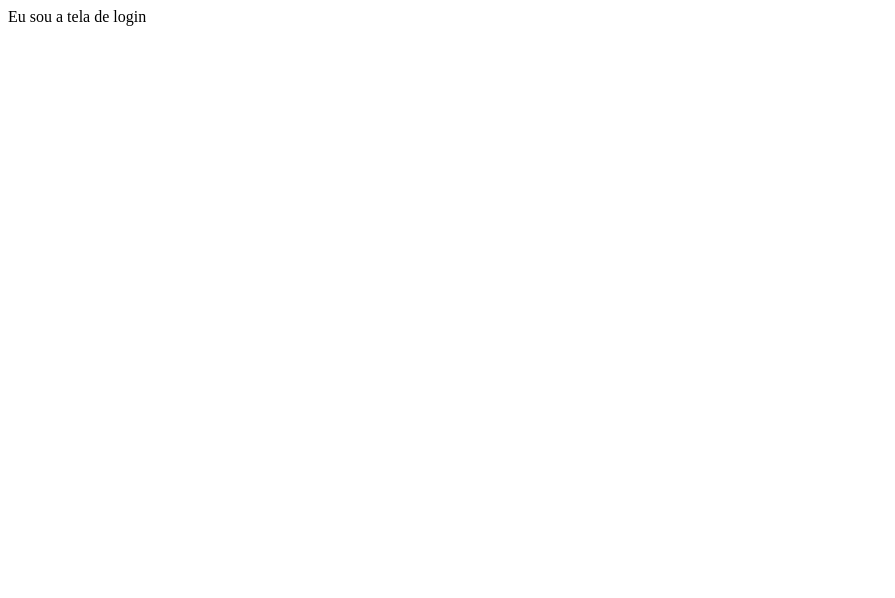
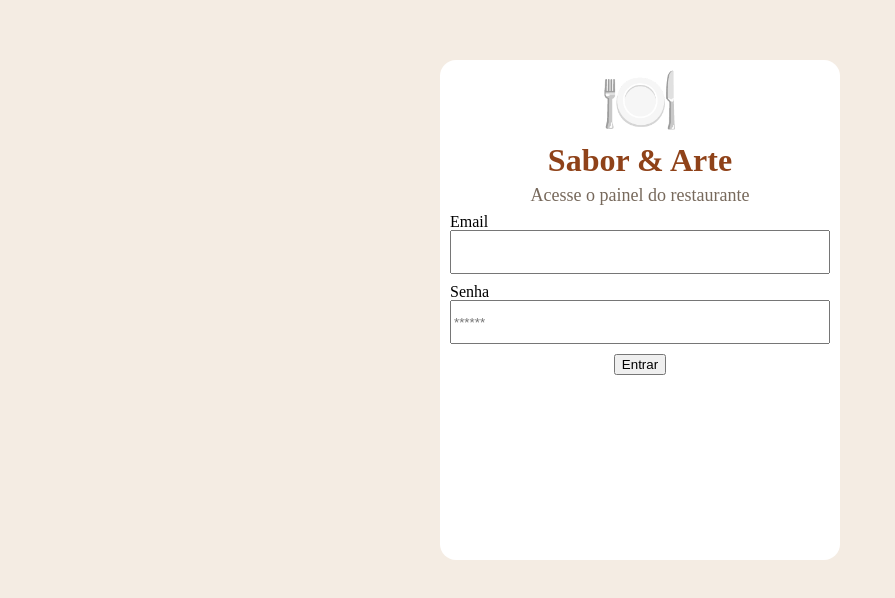
Before and after one commit to Desenvolvimento-WEB-FullStack/frontend_restaurante, a React (Vite) app: page / in a window 1280 px wide. Shown: the top 598 px of the page, without its empty margins (0-895 px from the left). Built offline with nearby package versions, Linux system fonts and the light colour scheme.

Commit message:
adiciona tela de login parcial

```diff
--- a/package.json
+++ b/package.json
@@ -33,5 +33,6 @@
     "typescript": "~6.0.2",
     "typescript-eslint": "^8.65.0",
     "vite": "^8.2.0"
-  }
+  },
+  "packageManager": "yarn@1.22.22+sha1.ac34549e6aa8e7ead463a7407e1c7390f61a6610"
 }
--- /dev/null
+++ b/src/index.module.css
@@ -0,0 +1,13 @@
+body {
+  background: #f4ece3;
+}
+
+.containerInput {
+  display: flex;
+  flex-direction: column;
+  width: 100%;
+}
+
+.containerInput input {
+  height: 38px;
+}
--- a/src/main.tsx
+++ b/src/main.tsx
@@ -7,7 +7,8 @@ import Mesas from "./pages/Mesas/Mesas";
 import PedidosItems from "./pages/PedidosItems/PedidosItems";
 import Pedidos from "./pages/Pedidos/Pedidos";
 
-import "./index.css";
+import "./styles/reset.css";
+import "./index.module.css";
 
 createRoot(document.getElementById("root")!).render(
   <StrictMode>
--- /dev/null
+++ b/src/pages/Login/Login.module.css
@@ -0,0 +1,29 @@
+.container {
+  background: #fff;
+  width: 400px;
+  border-radius: 16px;
+  margin: 60px auto;
+  height: 500px;
+
+  padding: 10px;
+
+  display: flex;
+  flex-direction: column;
+  align-items: center;
+  gap: 10px;
+}
+
+.logo {
+  font-size: 64px;
+}
+
+.nome {
+  font-size: 32px;
+  font-weight: bold;
+  color: #8f4219;
+}
+
+.subTitulo {
+  font-size: 18px;
+  color: #77695c;
+}
--- a/src/pages/Login/Login.tsx
+++ b/src/pages/Login/Login.tsx
@@ -1,5 +1,51 @@
+// MODO ANTIGO import "./Login.module.css";
+import styles from "./Login.module.css"; // MODO novo com CSS modules
+import stylesIndex from "../../index.module.css";
+import { useState } from "react";
+import axios from "axios";
+
 function Login() {
-  return <div>Eu sou a tela de login</div>;
+  const [email, setEmail] = useState("");
+  const [password, setPassword] = useState("");
+
+  // Função que vai na api validar se usuario existe
+  function fazerLogin(event) {
+    event.preventDefault();
+
+    axios.post("http://localhost:8888/auth/login", {
+      email: email,
+      senha: password,
+    });
+  }
+
+  return (
+    <form className={styles.container} onSubmit={fazerLogin}>
+      <span className={styles.logo}>🍽️</span>
+      <h1 className={styles.nome}>Sabor & Arte</h1>
+      <p className={styles.subTitulo}>Acesse o painel do restaurante</p>
+
+      <div className={stylesIndex.containerInput}>
+        <label>Email</label>
+        <input
+          type="email"
+          value={email}
+          onChange={(e) => setEmail(e.target.value)}
+        />
+      </div>
+
+      <div className={stylesIndex.containerInput}>
+        <label>Senha</label>
+        <input
+          type="password"
+          placeholder="******"
+          value={password}
+          onChange={(e) => setPassword(e.target.value)}
+        ></input>
+      </div>
+
+      <button type="submit">Entrar</button>
+    </form>
+  );
 }
 
 export default Login;
--- /dev/null
+++ b/src/styles/reset.css
@@ -0,0 +1,130 @@
+/* http://meyerweb.com/eric/tools/css/reset/
+   v2.0 | 20110126
+   License: none (public domain)
+*/
+
+html,
+body,
+div,
+span,
+applet,
+object,
+iframe,
+h1,
+h2,
+h3,
+h4,
+h5,
+h6,
+p,
+blockquote,
+pre,
+a,
+abbr,
+acronym,
+address,
+big,
+cite,
+code,
+del,
+dfn,
+em,
+img,
+ins,
+kbd,
+q,
+s,
+samp,
+small,
+strike,
+strong,
+sub,
+sup,
+tt,
+var,
+b,
+u,
+i,
+center,
+dl,
+dt,
+dd,
+ol,
+ul,
+li,
+fieldset,
+form,
+label,
+legend,
+table,
+caption,
+tbody,
+tfoot,
+thead,
+tr,
+th,
+td,
+article,
+aside,
+canvas,
+details,
+embed,
+figure,
+figcaption,
+footer,
+header,
+hgroup,
+menu,
+nav,
+output,
+ruby,
+section,
+summary,
+time,
+mark,
+audio,
+video {
+  margin: 0;
+  padding: 0;
+  border: 0;
+  font-size: 100%;
+  font: inherit;
+  vertical-align: baseline;
+  box-sizing: border-box;
+}
+/* HTML5 display-role reset for older browsers */
+article,
+aside,
+details,
+figcaption,
+figure,
+footer,
+header,
+hgroup,
+menu,
+nav,
+section {
+  display: block;
+}
+body {
+  line-height: 1;
+}
+ol,
+ul {
+  list-style: none;
+}
+blockquote,
+q {
+  quotes: none;
+}
+blockquote:before,
+blockquote:after,
+q:before,
+q:after {
+  content: "";
+  content: none;
+}
+table {
+  border-collapse: collapse;
+  border-spacing: 0;
+}
```
Also changed, not shown: src/index.css (deleted).
